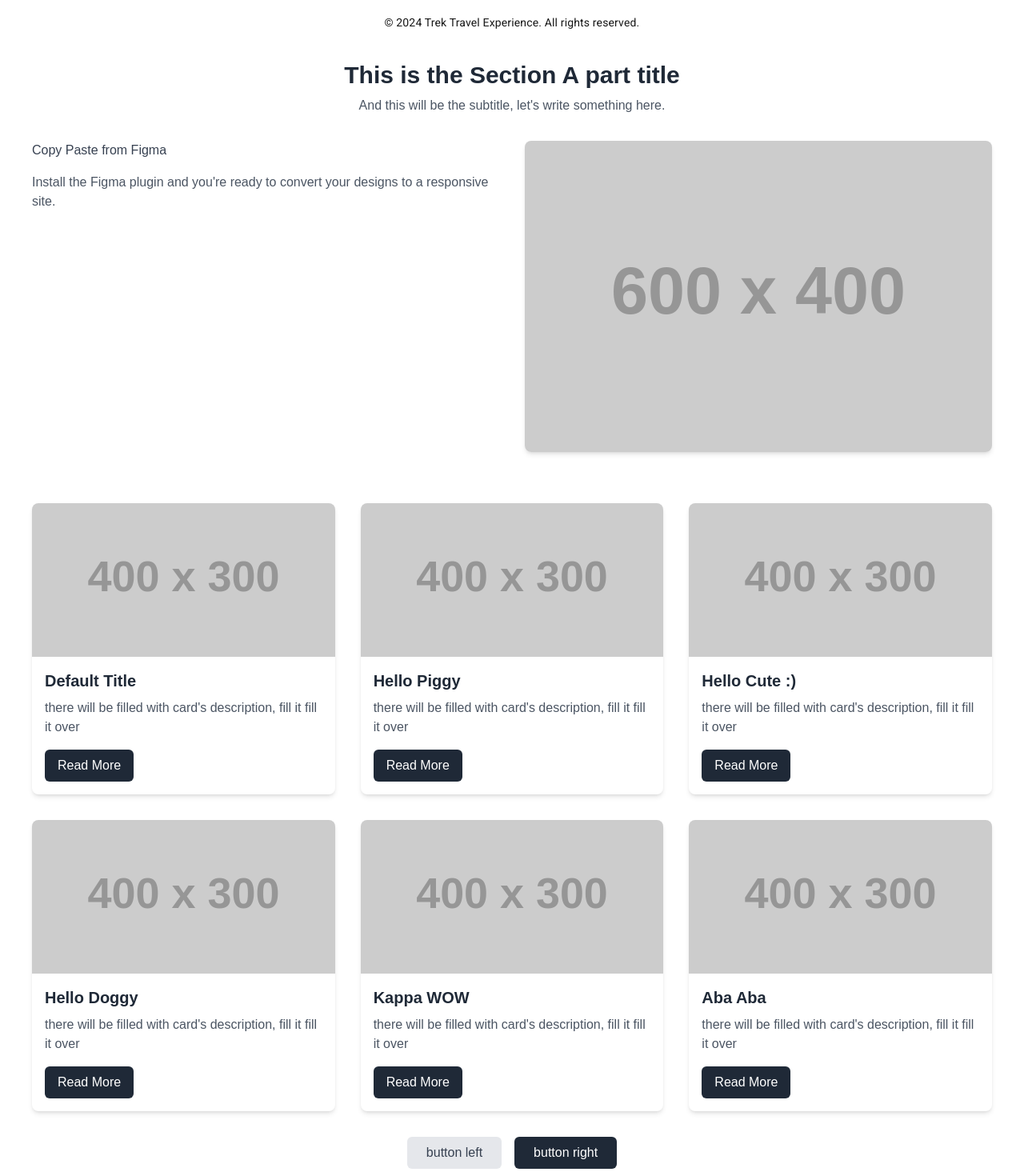
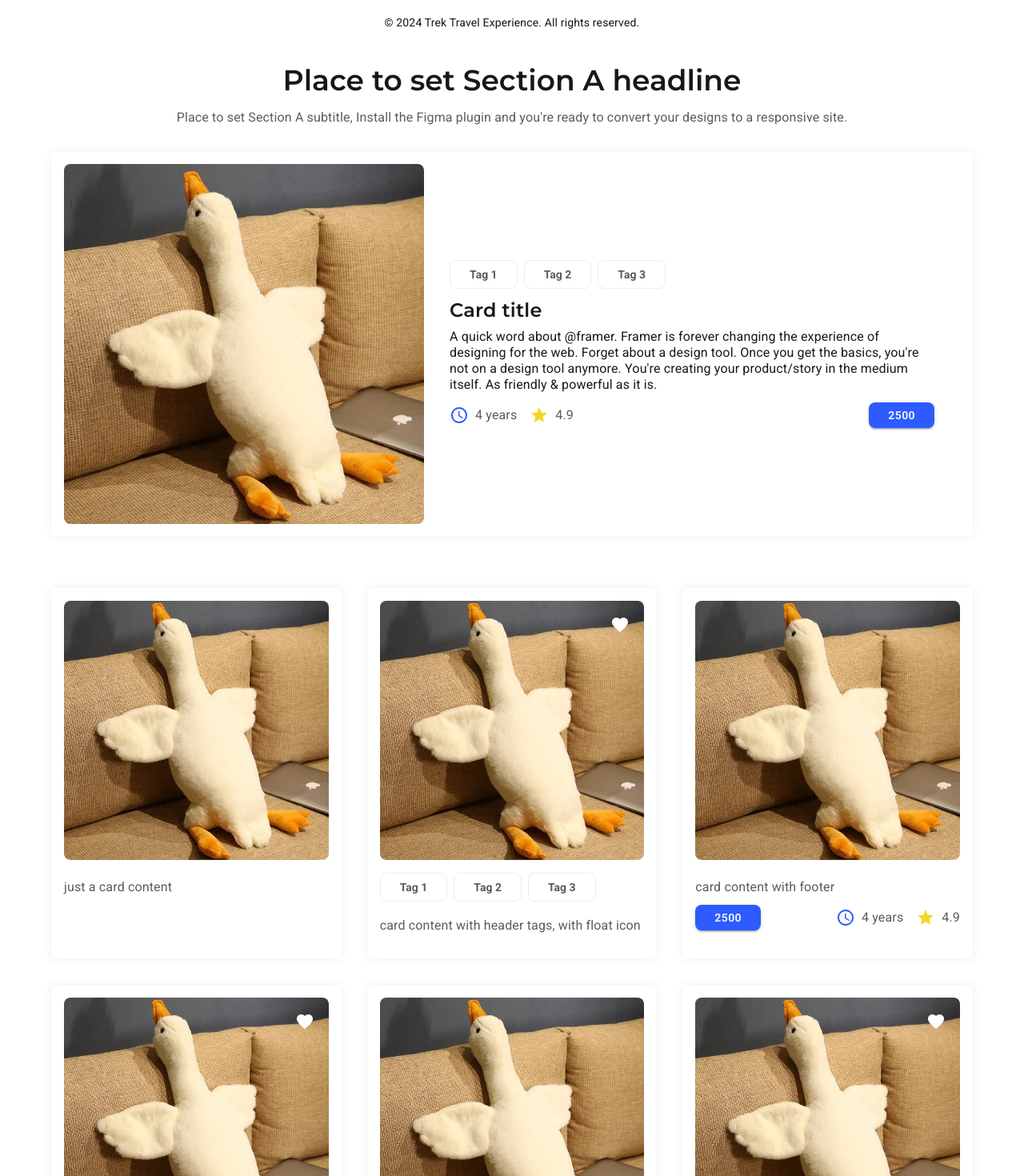
Before and after one commit to Yuki-kykyky/layout-demos, a Next.js app: page / in a window 1280 px wide. Shown: the part 740-2210 px from the top of the page at 80% size. Built offline with nearby package versions, Linux system fonts and the light colour scheme.

Commit message:
feat: update section A

```diff
--- a/app/common/woop-ui/cards/horizontal-card.tsx
+++ b/app/common/woop-ui/cards/horizontal-card.tsx
@@ -5,7 +5,7 @@ import {
   CardContent,
   CardMedia,
   IconButton,
-  Typography
+  Typography,
 } from "@mui/material";
 import React from "react";
 
@@ -62,6 +62,7 @@ export const HorizontalCard = ({
             width: pictureSize,
             height: pictureSize,
             borderRadius: 2,
+            flexShrink: 0,
           }}
           component="img"
           image={image}
--- a/app/common/woop-ui/cards/vertical-card.tsx
+++ b/app/common/woop-ui/cards/vertical-card.tsx
@@ -5,6 +5,7 @@ import {
   CardMedia,
   IconButton,
   Typography,
+  SxProps,
 } from "@mui/material";
 import React from "react";
 
@@ -15,7 +16,8 @@ export const VerticalCard = ({
   description,
   footerSlot,
   floatIcon,
-  pictureSize = 350,
+  pictureSize = 324,
+  sx,
 }: {
   image?: string;
   headerSlot?: React.ReactNode;
@@ -24,6 +26,7 @@ export const VerticalCard = ({
   footerSlot?: React.ReactNode;
   floatIcon?: React.ReactNode;
   pictureSize?: number;
+  sx?: SxProps;
 }) => {
   return (
     <Card
@@ -39,6 +42,7 @@ export const VerticalCard = ({
         boxShadow: Shadows.Z100.style,
         width: pictureSize + 32,
         borderRadius: 2,
+        ...sx,
       }}
     >
       <IconButton
@@ -56,7 +60,6 @@ export const VerticalCard = ({
         alt="green iguana"
         sx={{
           height: pictureSize,
-          width: pictureSize,
           borderRadius: 2,
         }}
       />
--- a/app/components/ui-lists/card-list.tsx
+++ b/app/components/ui-lists/card-list.tsx
@@ -62,7 +62,7 @@ export const CardList = () => {
         <VerticalCard
           key={index}
           image="/goooose30.jpg"
-          pictureSize={300}
+          pictureSize={280}
           title="Card title"
           {...cardProps}
         />
--- a/app/screen-to-code/components/section-a.tsx
+++ b/app/screen-to-code/components/section-a.tsx
@@ -1,166 +1,79 @@
 import React from "react";
+import { Container, Typography, Stack, Grid2, Box } from "@mui/material";
+import { HorizontalCard } from "@/app/common/woop-ui/cards/horizontal-card";
+import { VerticalCard } from "@/app/common/woop-ui/cards/vertical-card";
+import { WoopBtn } from "@/app/common/woop-ui/woop-btn";
+import { sectionAProps } from "../reference/match-props";
 
 export const SectionA = () => {
+  const { title, subtitle, horizontalCard, verticalCards, buttonGroup } =
+    sectionAProps;
+
   return (
-    <div className="py-16">
-      <div className="container mx-auto px-4">
-        <h2 className="text-3xl font-semibold text-gray-800 text-center mb-2">
-          This is the Section A part title
-        </h2>
-        <p className="text-gray-600 text-center mb-8">
-          And this will be the subtitle, let&apos;s write something here.
-        </p>
-        <div className="grid grid-cols-1 md:grid-cols-2 gap-8">
-          <div>
-            <p className="text-gray-700 mb-4">Copy Paste from Figma</p>
-            <p className="text-gray-600">
-              Install the Figma plugin and you&apos;re ready to convert your
-              designs to a responsive site.
-            </p>
-          </div>
-          <div>
-            <img
-              src="https://placehold.co/600x400"
-              alt="Section A Image"
-              className="rounded-lg shadow-md"
-              style={{ objectFit: "cover", width: "100%", height: "auto" }}
+    <Box py={8}>
+      <Container>
+        <Typography variant={title.variant} align="center" gutterBottom>
+          {title.content}
+        </Typography>
+        <Typography
+          variant={subtitle.variant}
+          align="center"
+          color="text.secondary"
+          sx={{ mb: 4 }}
+        >
+          {subtitle.content}
+        </Typography>
+
+        {/* Horizontal Card */}
+        <Grid2 container spacing={4}>
+          <HorizontalCard
+            image={horizontalCard.image}
+            pictureSize={horizontalCard.pictureSize}
+            title={horizontalCard.title}
+            headerSlot={horizontalCard.headerSlot}
+            description={horizontalCard.description}
+            footerSlot={horizontalCard.footerSlot}
+          />
+        </Grid2>
+
+        {/* Vertical Cards Section */}
+        <Box sx={{ py: 8 }}>
+          <Grid2 container spacing={4}>
+            {verticalCards.map((card, index) => (
+              <Grid2 key={index} size={{ xs: 12, lg: 4, md: 6 }}>
+                <VerticalCard
+                  image={card.image}
+                  headerSlot={card.headerSlot}
+                  description={card.description}
+                  footerSlot={card.footerSlot}
+                  floatIcon={card.floatIcon}
+                  sx={{
+                    width: "100%",
+                    height: "100%",
+                  }}
+                />
+              </Grid2>
+            ))}
+          </Grid2>
+          <Stack
+            direction="row"
+            spacing={2}
+            justifyContent="center"
+            sx={{ mt: 4 }}
+          >
+            <WoopBtn
+              buttonText={buttonGroup.first.buttonText}
+              size={buttonGroup.first.size}
+              type={buttonGroup.first.type}
             />
-          </div>
-        </div>
-      </div>
-      {/* Card Section */}
-      <div className="container mx-auto px-4 py-16">
-        <div className="grid grid-cols-1 md:grid-cols-3 gap-8">
-          {/* Card 1 */}
-          <div className="bg-white rounded-lg shadow-md overflow-hidden">
-            <img
-              src="https://placehold.co/400x300"
-              alt="Card 1 Image"
-              className="w-full h-48 object-cover"
+            <WoopBtn
+              buttonText={buttonGroup.second.buttonText}
+              size={buttonGroup.second.size}
+              type={buttonGroup.second.type}
             />
-            <div className="p-4">
-              <h3 className="text-xl font-semibold text-gray-800 mb-2">
-                Default Title
-              </h3>
-              <p className="text-gray-600 mb-4">
-                there will be filled with card&apos;s description, fill it fill
-                it over
-              </p>
-              <button className="bg-gray-800 text-white px-4 py-2 rounded-md hover:bg-gray-900 focus:outline-none">
-                Read More
-              </button>
-            </div>
-          </div>
-          {/* Card 2 */}
-          <div className="bg-white rounded-lg shadow-md overflow-hidden">
-            <img
-              src="https://placehold.co/400x300"
-              alt="Card 2 Image"
-              className="w-full h-48 object-cover"
-            />
-            <div className="p-4">
-              <h3 className="text-xl font-semibold text-gray-800 mb-2">
-                Hello Piggy
-              </h3>
-              <p className="text-gray-600 mb-4">
-                there will be filled with card&apos;s description, fill it fill
-                it over
-              </p>
-              <button className="bg-gray-800 text-white px-4 py-2 rounded-md hover:bg-gray-900 focus:outline-none">
-                Read More
-              </button>
-            </div>
-          </div>
-          {/* Card 3 */}
-          <div className="bg-white rounded-lg shadow-md overflow-hidden">
-            <img
-              src="https://placehold.co/400x300"
-              alt="Card 3 Image"
-              className="w-full h-48 object-cover"
-            />
-            <div className="p-4">
-              <h3 className="text-xl font-semibold text-gray-800 mb-2">
-                Hello Cute :)
-              </h3>
-              <p className="text-gray-600 mb-4">
-                there will be filled with card&apos;s description, fill it fill
-                it over
-              </p>
-              <button className="bg-gray-800 text-white px-4 py-2 rounded-md hover:bg-gray-900 focus:outline-none">
-                Read More
-              </button>
-            </div>
-          </div>
-          {/* Card 4 */}
-          <div className="bg-white rounded-lg shadow-md overflow-hidden">
-            <img
-              src="https://placehold.co/400x300"
-              alt="Card 4 Image"
-              className="w-full h-48 object-cover"
-            />
-            <div className="p-4">
-              <h3 className="text-xl font-semibold text-gray-800 mb-2">
-                Hello Doggy
-              </h3>
-              <p className="text-gray-600 mb-4">
-                there will be filled with card&apos;s description, fill it fill
-                it over
-              </p>
-              <button className="bg-gray-800 text-white px-4 py-2 rounded-md hover:bg-gray-900 focus:outline-none">
-                Read More
-              </button>
-            </div>
-          </div>
-          {/* Card 5 */}
-          <div className="bg-white rounded-lg shadow-md overflow-hidden">
-            <img
-              src="https://placehold.co/400x300"
-              alt="Card 5 Image"
-              className="w-full h-48 object-cover"
-            />
-            <div className="p-4">
-              <h3 className="text-xl font-semibold text-gray-800 mb-2">
-                Kappa WOW
-              </h3>
-              <p className="text-gray-600 mb-4">
-                there will be filled with card&apos;s description, fill it fill
-                it over
-              </p>
-              <button className="bg-gray-800 text-white px-4 py-2 rounded-md hover:bg-gray-900 focus:outline-none">
-                Read More
-              </button>
-            </div>
-          </div>
-          {/* Card 6 */}
-          <div className="bg-white rounded-lg shadow-md overflow-hidden">
-            <img
-              src="https://placehold.co/400x300"
-              alt="Card 6 Image"
-              className="w-full h-48 object-cover"
-            />
-            <div className="p-4">
-              <h3 className="text-xl font-semibold text-gray-800 mb-2">
-                Aba Aba
-              </h3>
-              <p className="text-gray-600 mb-4">
-                there will be filled with card&apos;s description, fill it fill
-                it over
-              </p>
-              <button className="bg-gray-800 text-white px-4 py-2 rounded-md hover:bg-gray-900 focus:outline-none">
-                Read More
-              </button>
-            </div>
-          </div>
-        </div>
-        <div className="flex justify-center mt-8">
-          <button className="bg-gray-200 text-gray-700 px-6 py-2 rounded-md hover:bg-gray-300 focus:outline-none mr-4">
-            button left
-          </button>
-          <button className="bg-gray-800 text-white px-6 py-2 rounded-md hover:bg-gray-900 focus:outline-none">
-            button right
-          </button>
-        </div>
-      </div>
-    </div>
+          </Stack>
+        </Box>
+      </Container>
+    </Box>
   );
 };
--- a/app/screen-to-code/reference/match-props.ts
+++ b/app/screen-to-code/reference/match-props.ts
@@ -1,3 +1,8 @@
+import {
+  floatIcon,
+  getFooter,
+  tags,
+} from "@/app/common/section/common-section";
 import { BtnSize, BtnType } from "@/app/common/woop-ui";
 import { Variant } from "@mui/material/styles/createTypography";
 
@@ -9,8 +14,8 @@ export const headerBannerProps = {
   subtitle: {
     variant: "body1" as Variant,
     content:
-      "Place to set subtitle, Praesent commodo cursus magna, vel scelerisque nisl consectetur et."+
-      " Vivamus sagittis lacus vel augue laoreet rutrum faucibus dolor auctor. Donec sed odio dui."+
+      "Place to set subtitle, Praesent commodo cursus magna, vel scelerisque nisl consectetur et." +
+      " Vivamus sagittis lacus vel augue laoreet rutrum faucibus dolor auctor. Donec sed odio dui." +
       " Donecullamcorper nulla non metus auctor fringilla.",
   },
   buttonGroup: {
@@ -32,3 +37,82 @@ export const headerBannerProps = {
     height: 400,
   },
 };
+
+export const sectionAProps = {
+  title: {
+    variant: "h3" as Variant,
+    content: "Place to set Section A headline",
+  },
+  subtitle: {
+    variant: "body1" as Variant,
+    content:
+      "Place to set Section A subtitle, Install the Figma plugin and you're ready to convert your designs to a responsive site.",
+  },
+  horizontalCard: {
+    image: "/goooose9.jpg",
+    pictureSize: 450,
+    title: "Card title",
+    headerSlot: tags,
+    description:
+      "A quick word about @framer. Framer is forever changing the experience of designing for the web. Forget about a design tool. Once you get the basics, you're not on a design tool anymore. You're creating your product/story in the medium itself. As friendly & powerful as it is.",
+    footerSlot: getFooter("horizontal"),
+  },
+  verticalCards: [
+    {
+      image: "/goooose9.jpg",
+      description: "just a card content",
+    },
+    {
+      image: "/goooose9.jpg",
+      headerSlot: tags,
+      description: "card content with header tags, with float icon",
+      floatIcon,
+    },
+    {
+      image: "/goooose9.jpg",
+      description: "card content with footer",
+      footerSlot: getFooter("vertical"),
+    },
+    {
+      image: "/goooose9.jpg",
+      floatIcon,
+      headerSlot: tags,
+      description: "card content with header tags and footer, with float icon",
+      footerSlot: getFooter("vertical"),
+    },
+    {
+      image: "/goooose9.jpg",
+      description: "just a card content",
+    },
+    {
+      image: "/goooose9.jpg",
+      headerSlot: tags,
+      description: "card content with header tags, with float icon",
+      floatIcon,
+    },
+    {
+      image: "/goooose9.jpg",
+      description: "card content with footer",
+      footerSlot: getFooter("vertical"),
+    },
+    {
+      image: "/goooose9.jpg",
+      floatIcon,
+      headerSlot: tags,
+      description: "card content with header tags and footer, with float icon",
+      footerSlot: getFooter("vertical"),
+    },
+  ],
+  buttonGroup: {
+    first: {
+      buttonText: "button left",
+      size: BtnSize.S,
+      type: BtnType.Outlined,
+    },
+    second: {
+      buttonText: "button right",
+      size: BtnSize.S,
+      type: BtnType.Filled,
+    },
+  },
+};
```
